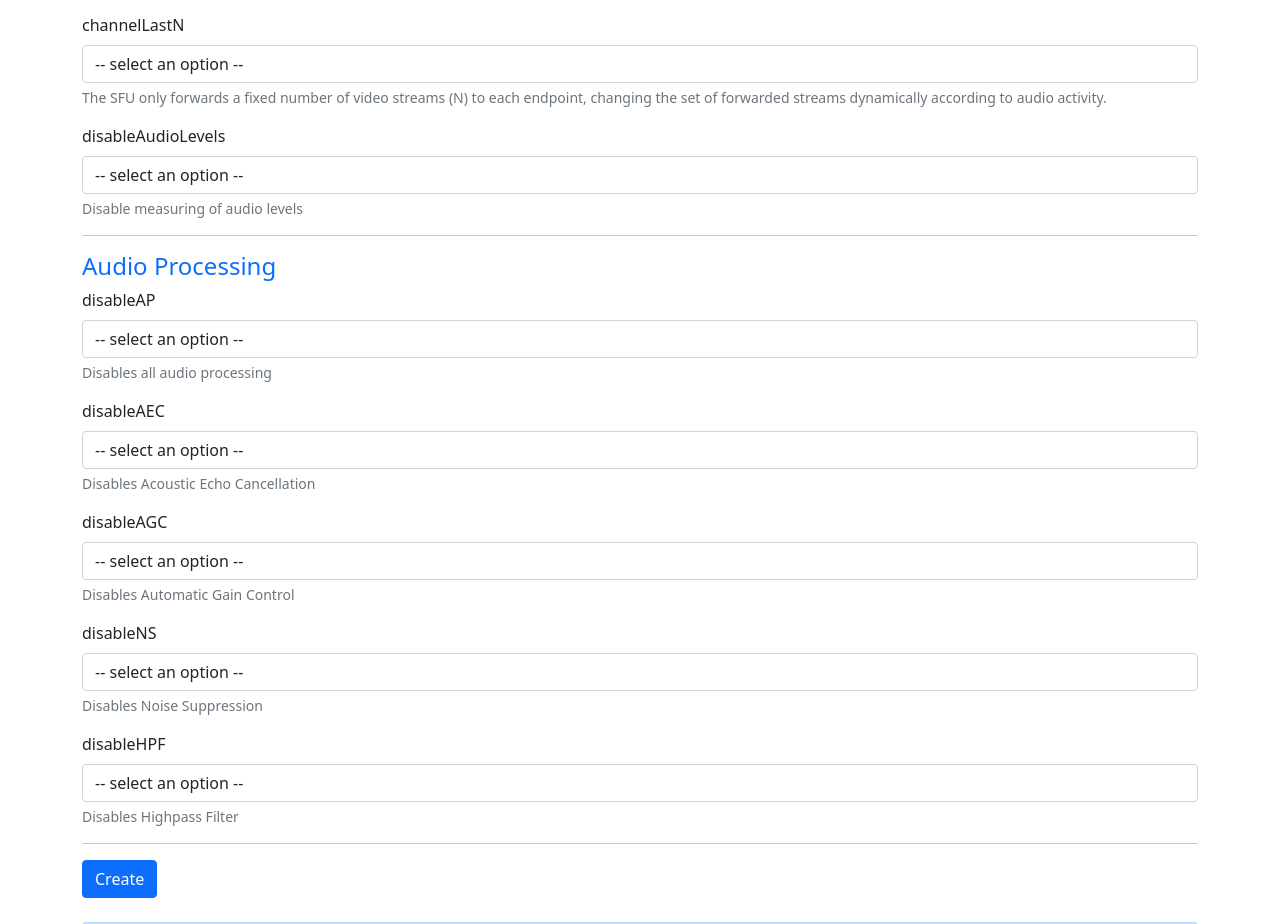
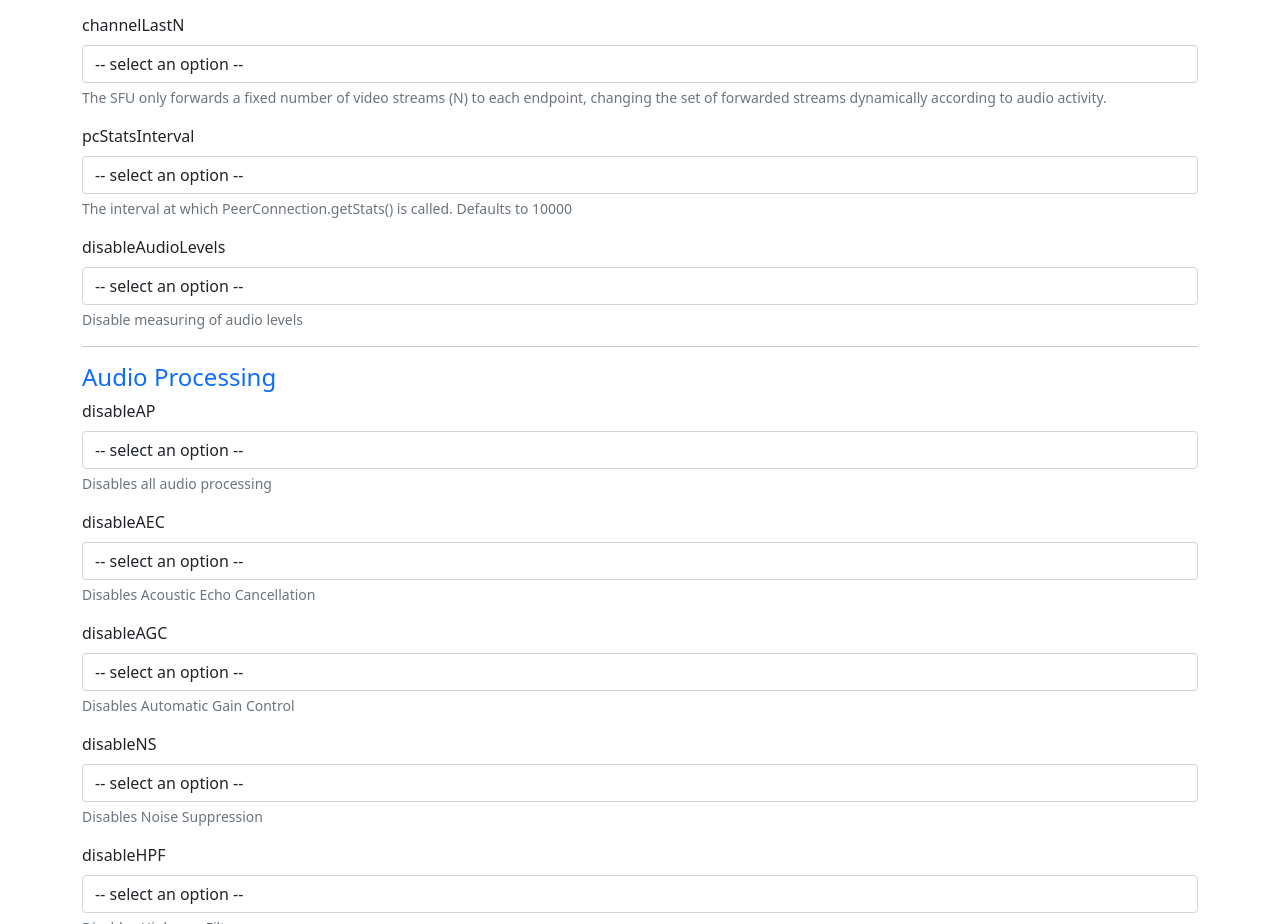
Before and after one commit to ickarakurt/vmeet-url-conf-generator, a plain HTML site: page index.html in a window 1280 px wide. Shown: the part 1682-2606 px from the top of the page. Drawn offline with nearby package versions, Linux system fonts and the light colour scheme.

Commit message:
added pcStatsInterval

```diff
--- a/index.html
+++ b/index.html
@@ -181,6 +181,23 @@
             <div class="form-text">The SFU only forwards a fixed number of video streams (N) to each endpoint, changing the set of forwarded streams dynamically according to audio activity.</div>
         </div>
 
+
+        <div class="mb-3">
+          <div class="form-group">
+              <label for="pcStatsInterval" class="form-label">pcStatsInterval</label>
+              <select class="form-control" id="pcStatsInterval">
+                <option selected value> -- select an option -- </option>
+                <option>1000</option>
+                <option>3000</option>
+                <option>7000</option>
+                <option>10000</option>
+                <option>20000</option>
+                <option>30000</option>
+              </select>
+            </div>
+          <div class="form-text">The interval at which PeerConnection.getStats() is called. Defaults to 10000</div>
+      </div>
+
         <div class="mb-3">
             <div class="form-group">
                 <label for="disableAudioLevels" class="form-label">disableAudioLevels</label>
```
